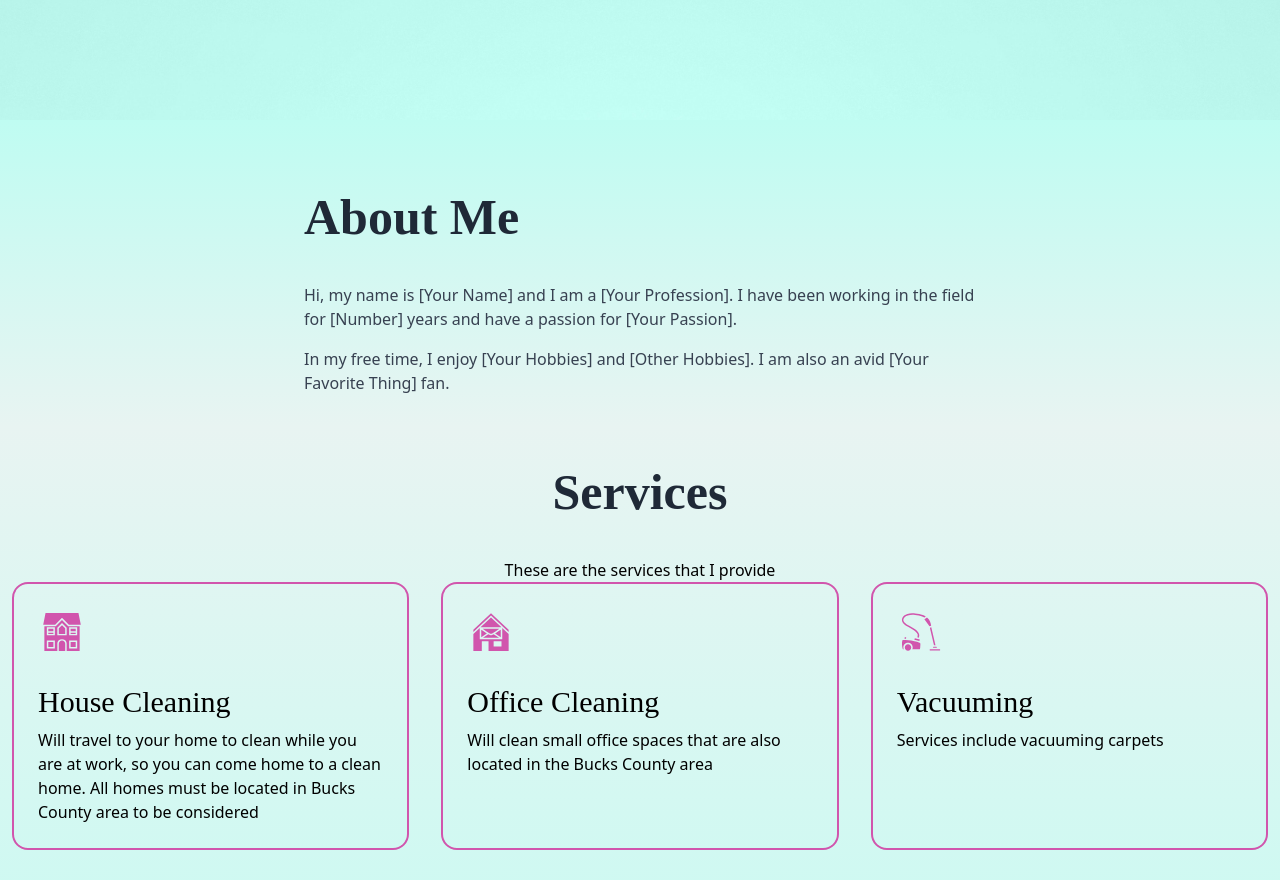
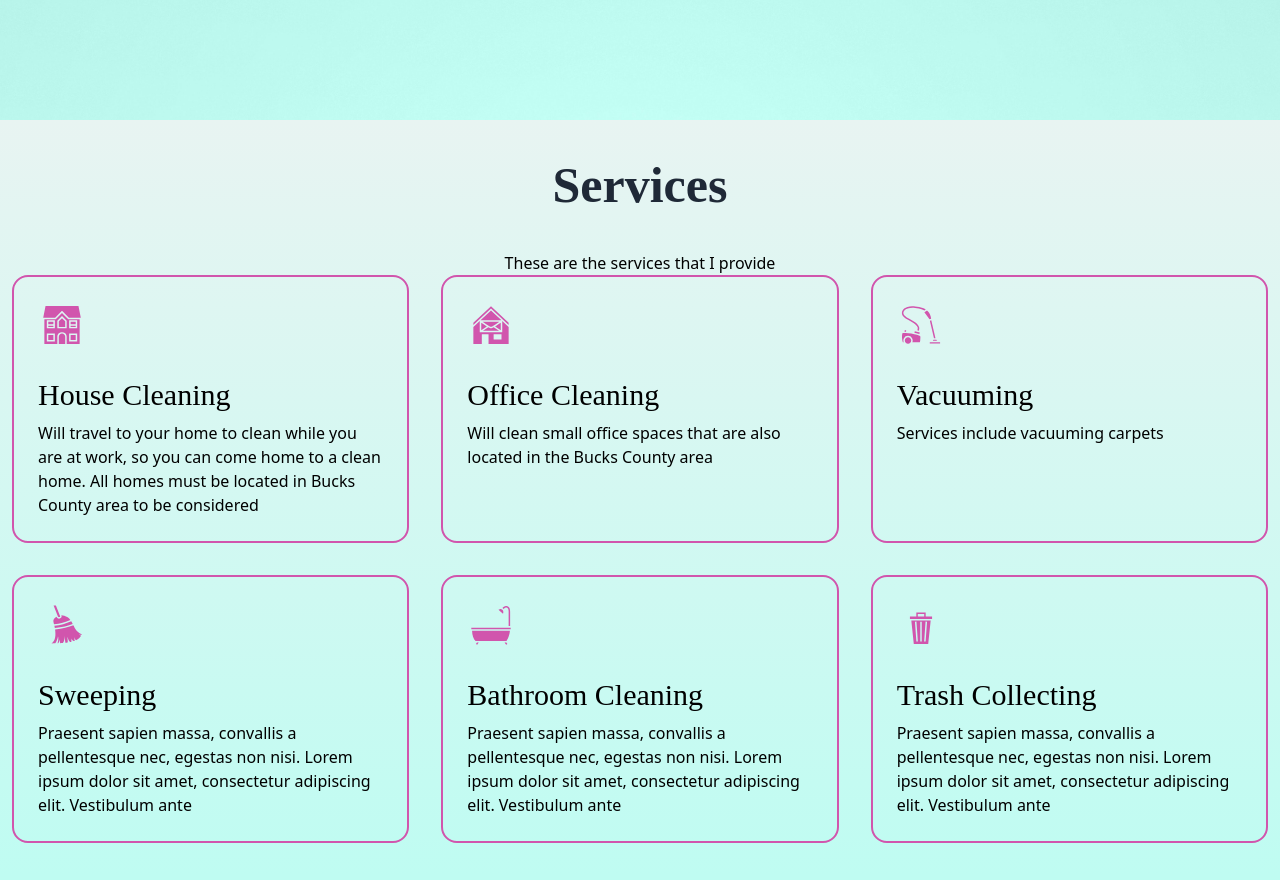
Before and after one commit to fredkamm/cleaners_page, a React (Create React App) app: page / in a window 1280 px wide. Shown: the part 680-1560 px from the top of the page. Built offline with nearby package versions, Linux system fonts and the light colour scheme.

Commit message:
removing about page for now

```diff
--- a/src/App.js
+++ b/src/App.js
@@ -1,6 +1,6 @@
 import Header from "./components/header";
 import CleanerLandingPage from "./components/hero";
-import AboutMe from "./components/about";
+// import AboutMe from "./components/about";
 import Contact from "./components/contact";
 import Services from "./components/services";
 import Footer from "./components/footer";
@@ -10,7 +10,7 @@ function App() {
     <>
       <Header />
       <CleanerLandingPage />
-      <AboutMe />
+      {/* <AboutMe /> */}
       <Services />
       <Contact />
       <Footer />
--- a/src/data.js
+++ b/src/data.js
@@ -14,10 +14,10 @@ export const navigation = [
     name: "home",
     href: "home",
   },
-  {
-    name: "about",
-    href: "about",
-  },
+  // {
+  //   name: "about",
+  //   href: "about",
+  // },
   {
     name: "services",
     href: "services",
```
